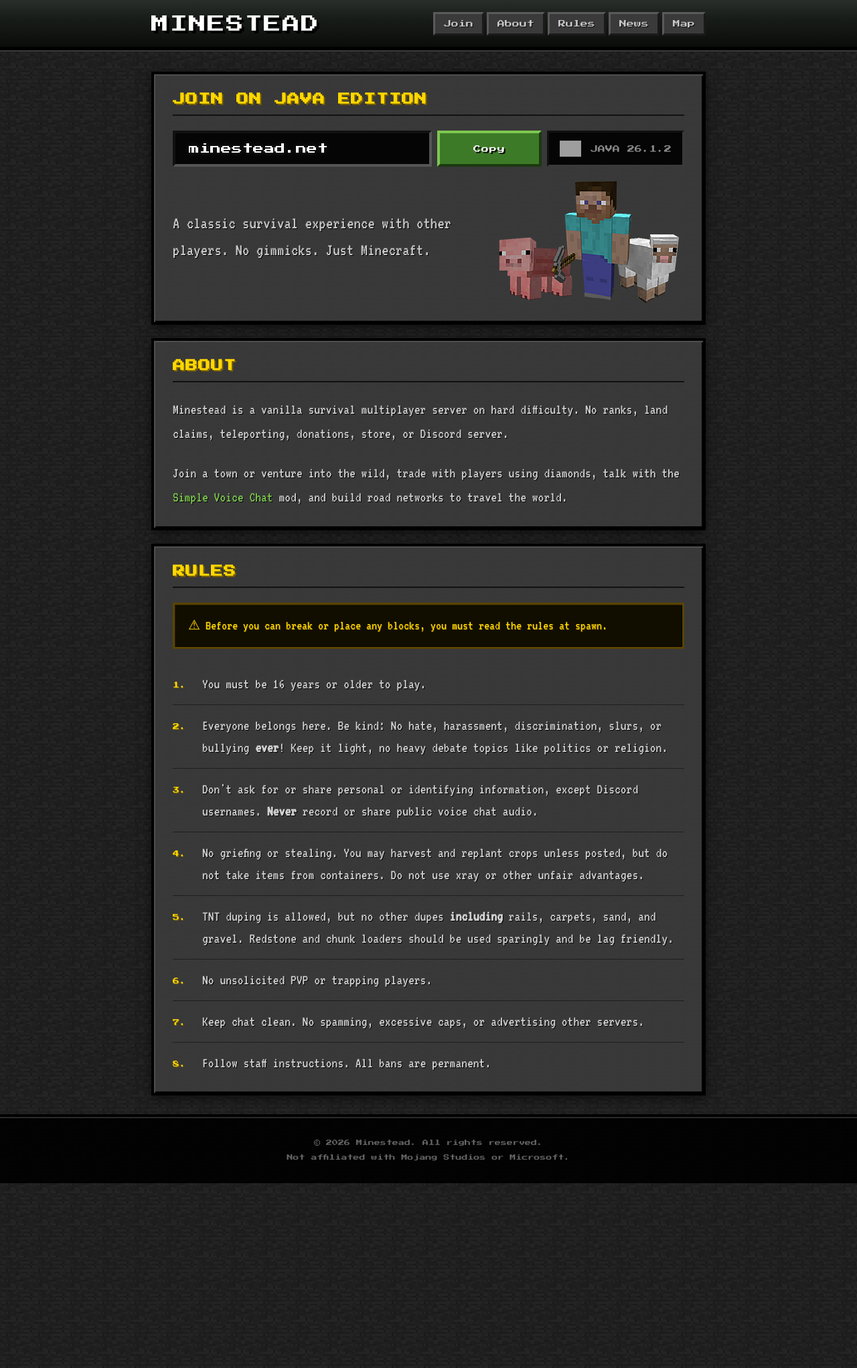
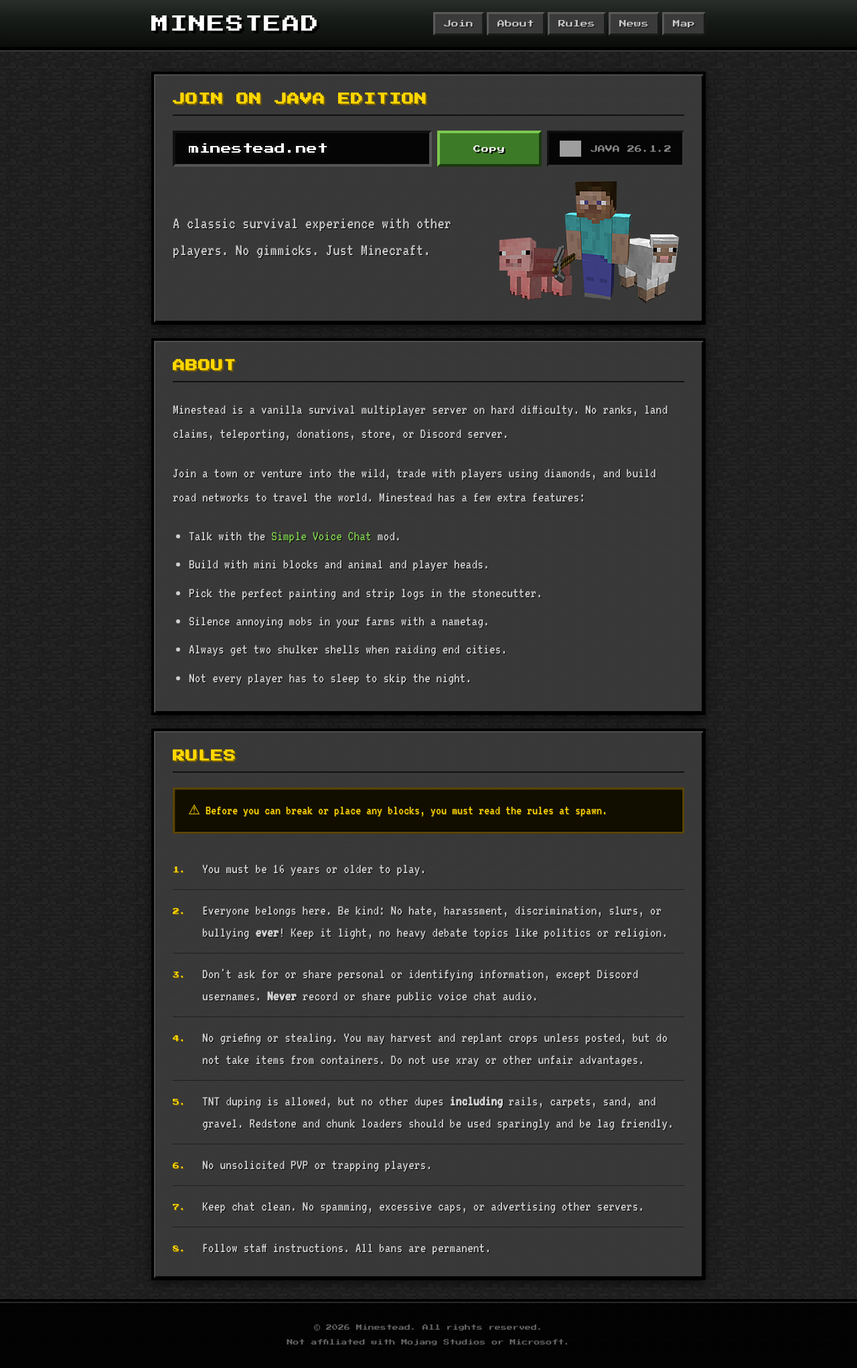
Before and after one commit to minesteadmc/minestead.net, a Jekyll site: the page built from index.html, in a window 1280 px wide. Shown: the whole page at 67% size. Built offline with Jekyll 4.4.1, drawn with Linux system fonts in a browser that asks for light colours; before the commit the page ends 1767 px from its top, so only the background shows below that; grey boxes are pictures that could not be loaded.

```diff
--- a/assets/style/style.css
+++ b/assets/style/style.css
@@ -277,6 +277,28 @@
 }
 
 .about-text a:hover {
+  color: #aaffaa;
+}
+
+.about-list {
+  padding-left: 24px;
+  font-size: 22px;
+  line-height: 1.65;
+  color: #d0d0d0;
+  text-shadow: 1px 1px 0 #000;
+  margin-bottom: 0;
+}
+
+.about-list li {
+  margin-bottom: 6px;
+}
+
+.about-list a {
+  color: #7ec850;
+  text-decoration: none;
+}
+
+.about-list a:hover {
   color: #aaffaa;
 }
 
--- a/index.html
+++ b/index.html
@@ -35,8 +35,16 @@
           Minestead is a vanilla survival multiplayer server on hard difficulty. No ranks, land claims, teleporting, donations, store, or Discord server.
         </p>
         <p class="about-text">
-          Join a town or venture into the wild, trade with players using diamonds, talk with the <a href="https://modrinth.com/plugin/simple-voice-chat" target="_blank">Simple Voice Chat</a> mod, and build road networks to travel the world.
+          Join a town or venture into the wild, trade with players using diamonds, and build road networks to travel the world. Minestead has a few extra features:
         </p>
+        <ul class="about-list">
+          <li>Talk with the <a href="https://modrinth.com/plugin/simple-voice-chat" target="_blank">Simple Voice Chat</a> mod.</li>
+          <li>Build with mini blocks and animal and player heads.</li>
+          <li>Pick the perfect painting and strip logs in the stonecutter.</li>
+          <li>Silence annoying mobs in your farms with a nametag.</li>
+          <li>Always get two shulker shells when raiding end cities.</li>
+          <li>Not every player has to sleep to skip the night.</li>
+        </ul>
       </div>
     </section>
 
```
